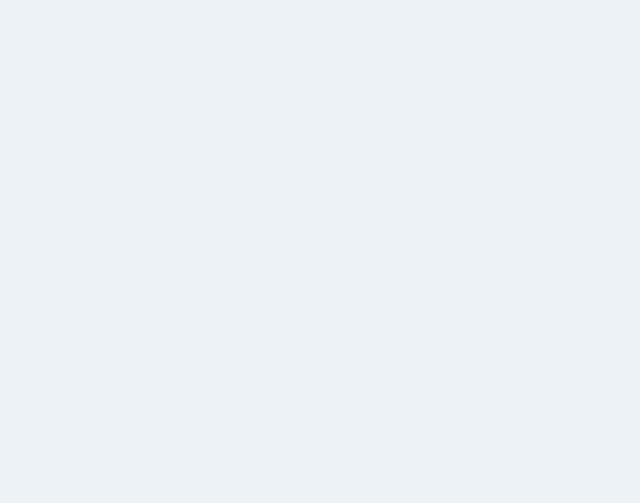
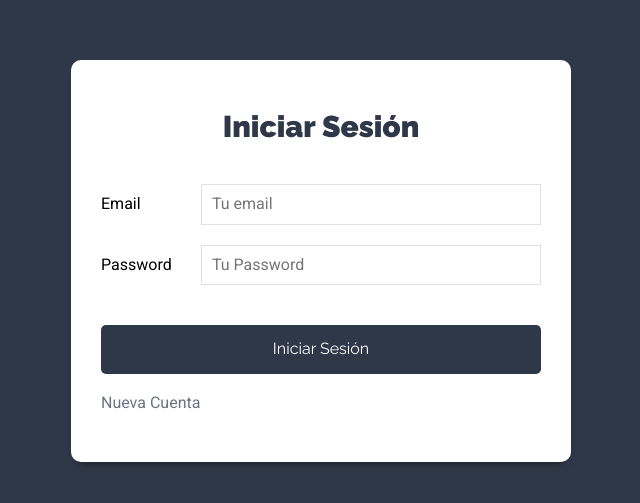
Before and after one commit to Leonardo-G/react-administrador-proyectos, a React (Create React App) app: page / in a window 1280 px wide. Shown: the part 139-642 px from the top of the page, without its empty margins (319-959 px from the left). Built offline with nearby package versions, Linux system fonts and the light colour scheme.

Commit message:
componente en ruta publica

```diff
--- a/src/routes/RutaPublica.js
+++ b/src/routes/RutaPublica.js
@@ -6,9 +6,9 @@ export const RutaPublica = ({ component: Component, ...rest}) => {
     const token = localStorage.getItem("token");
 
     return (
-        <Route { ...rest } render={ props => (
-             token
-             && <Redirect to="/proyectos"/>
+        <Route { ...rest } render={ () => (
+             token ? <Redirect to="/proyectos"/>
+                   : <Component { ...rest }/>
         )}
 
         />
```
